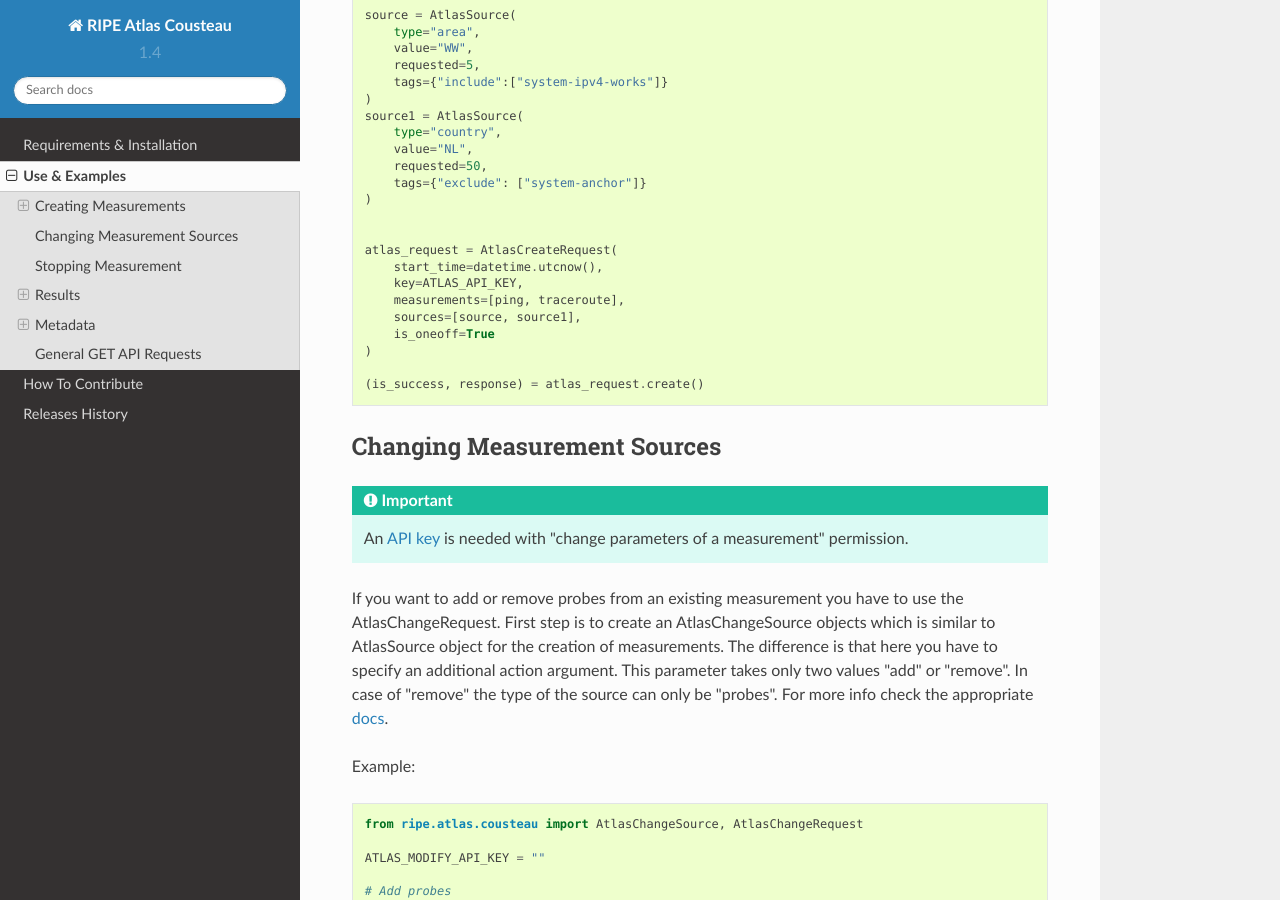
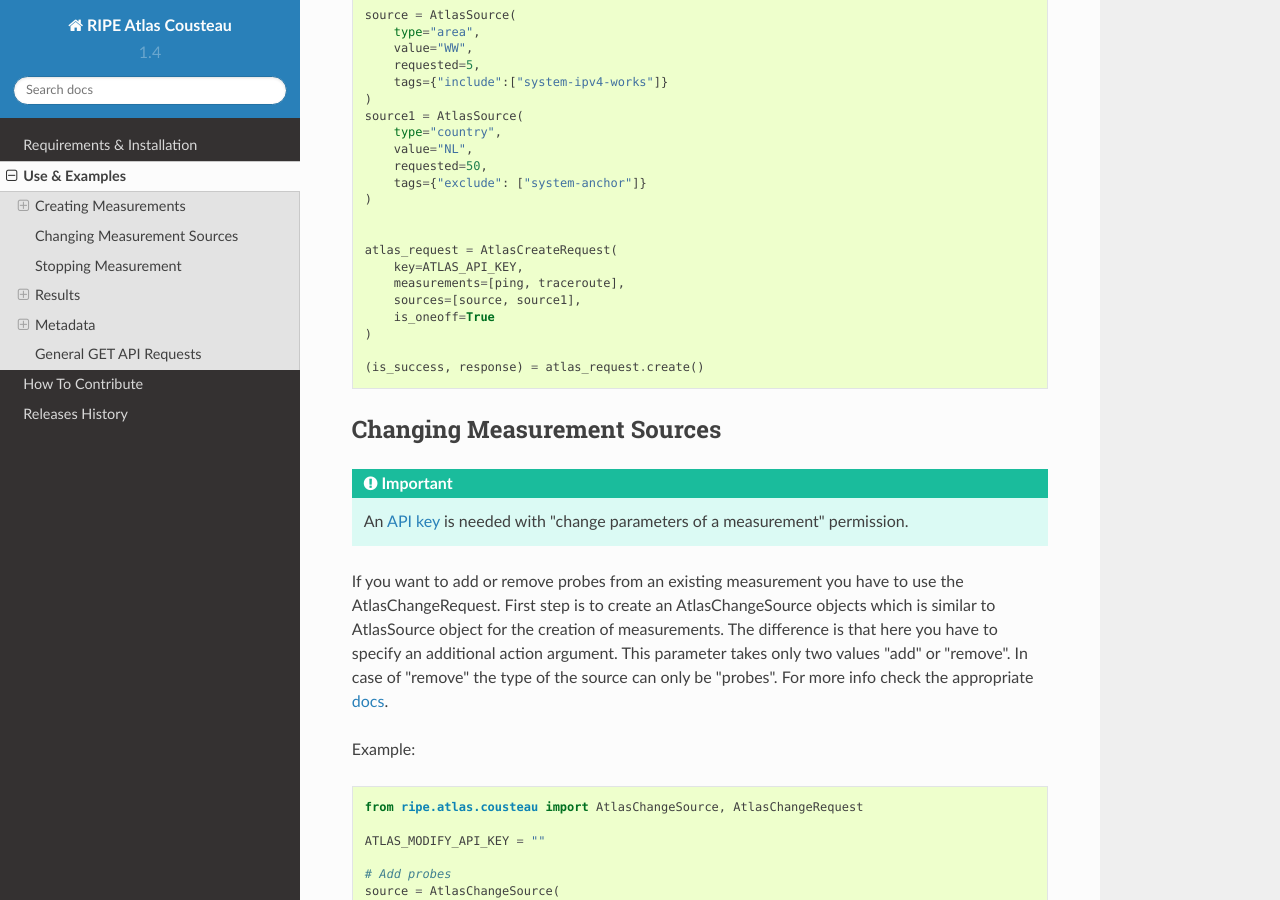
Before and after one commit to RIPE-NCC/ripe-atlas-cousteau, a Sphinx documentation site: the page built from docs/use.rst, in a window 1280 px wide and 900 px high, scrolled down 2548 px. Built offline with Sphinx 7.4.7 and the Read the Docs theme 2.0.0, drawn with Linux system fonts in a browser that asks for light colours.

Commit message:
Update use.rst
With "start_time=datetime.utcnow()" the example sometimes will fail to start, especially if the user is far from the RIPE Atlas server: due to the network delay the start_time will be in the past:

{'error': {'status': 400, 'errors': [{'source': {'pointer': '/definitions/0/start_time'}, 'detail': 'Measurements must have the start time in future'}], 'code': 102, 'detail': 'There was a problem with your request', 'title': 'Bad Request'}}

However, missing start_time means "run now", so this string can be simply omitted.

```diff
--- a/docs/use.rst
+++ b/docs/use.rst
@@ -135,7 +135,6 @@ Examples:
 
 
     atlas_request = AtlasCreateRequest(
-        start_time=datetime.utcnow(),
         key=ATLAS_API_KEY,
         measurements=[ping, traceroute],
         sources=[source, source1],
```
